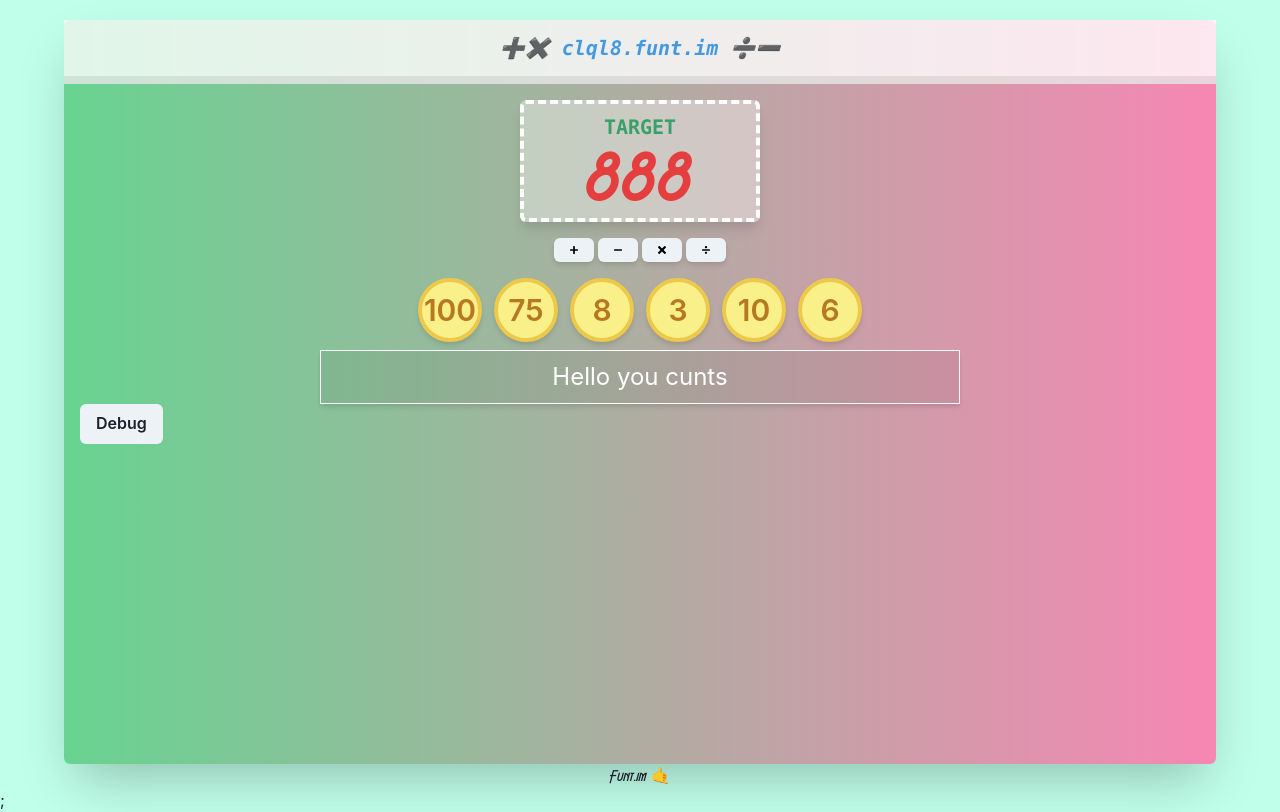
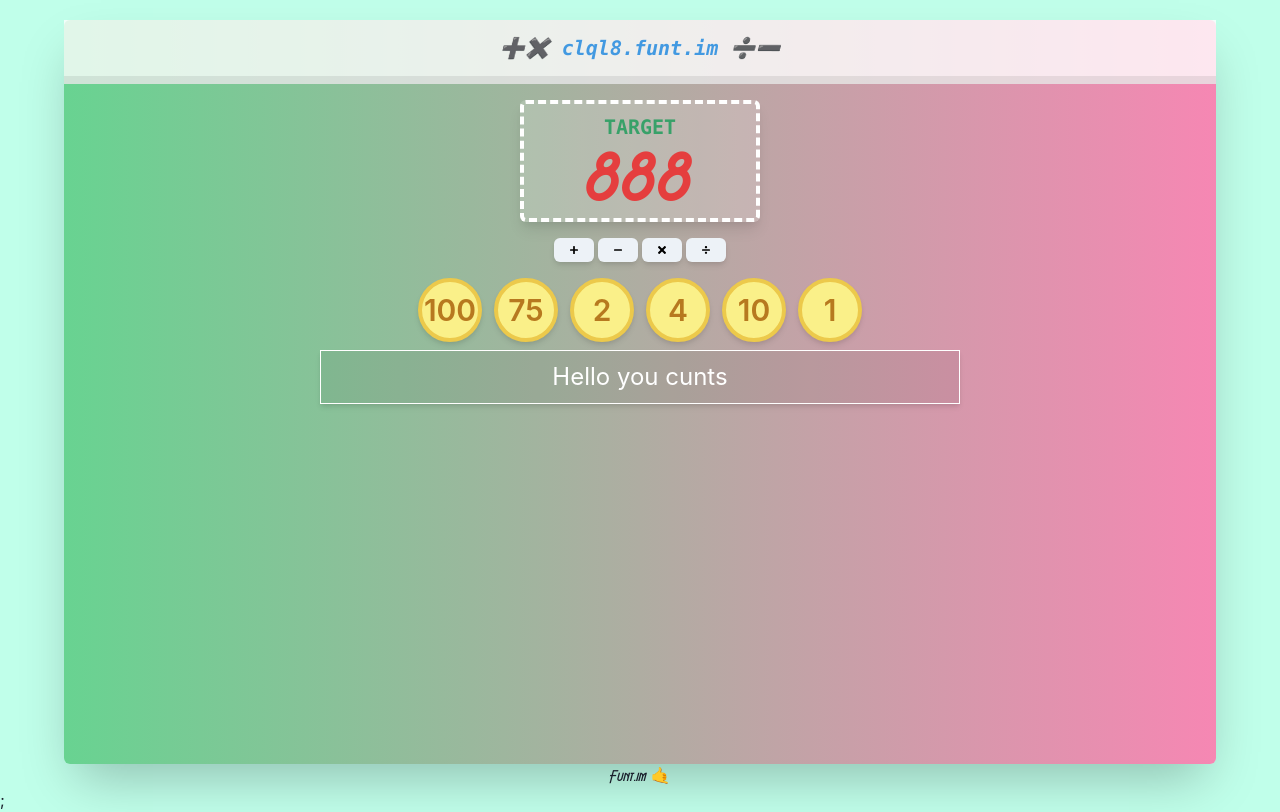
Before and after one commit to bhison/maths-challenge, a Next.js app: page / in a window 1280 px wide. Built offline with nearby package versions, Linux system fonts and the light colour scheme.

Commit message:
input working

```diff
--- /dev/null
+++ b/helpers/inputManager.ts
@@ -0,0 +1,24 @@
+import { operator, sum } from "types";
+const operators: operator[] = ["add", "subtract", "divide", "multiply"];
+
+const InputManager = ({
+  activeSum,
+  setActiveSum,
+  inputValue,
+}: {
+  activeSum: sum;
+  setActiveSum: (sum: sum) => void;
+  inputValue: number | operator;
+}) => {
+  if ((operators as any[]).includes(inputValue)) {
+    setActiveSum({ ...activeSum, operator: inputValue as operator });
+  } else {
+    if (activeSum.leftNumber) {
+      setActiveSum({ ...activeSum, rightNumber: inputValue as number });
+    } else {
+      setActiveSum({ ...activeSum, leftNumber: inputValue as number });
+    }
+  }
+};
+
+export default InputManager;
--- a/src/components/operators.tsx
+++ b/src/components/operators.tsx
@@ -1,13 +1,17 @@
 import { Button, HStack } from "@chakra-ui/react";
+import InputManager from "helpers/inputManager";
+import { useMemo } from "react";
 import { FaDivide, FaMinus, FaPlus, FaTimes } from "react-icons/fa";
-import { operator } from "types";
+import { operator, sum } from "types";
 
 const OperatorButton = ({
   operator,
   enabled,
+  onSelect,
 }: {
   operator: operator;
   enabled: boolean;
+  onSelect: () => void;
 }) => {
   return (
     <Button
@@ -17,6 +21,7 @@ const OperatorButton = ({
       w={enabled ? ["10", "12", "16"] : ["3", "4"]}
       h={enabled ? ["8", "10", "12"] : ["5", "6"]}
       shadow={"md"}
+      onClick={onSelect}
     >
       {operator === "add" ? (
         <FaPlus />
@@ -33,7 +38,17 @@ const OperatorButton = ({
   );
 };
 
-const Operators = ({ enabled }: { enabled: boolean } = { enabled: false }) => {
+const Operators = ({
+  currentSum,
+  setCurrentSum,
+}: {
+  currentSum: sum;
+  setCurrentSum: (val: sum) => void;
+}) => {
+  const enabled = useMemo(
+    () => !!currentSum.leftNumber && !currentSum.operator,
+    [currentSum]
+  );
   return (
     <HStack
       w="full"
@@ -45,10 +60,22 @@ const Operators = ({ enabled }: { enabled: boolean } = { enabled: false }) => {
       justify="center"
       spacing={enabled ? ["3", "4", "5"] : "1"}
     >
-      <OperatorButton operator={"add"} enabled={enabled} />
-      <OperatorButton operator={"subtract"} enabled={enabled} />
-      <OperatorButton operator={"multiply"} enabled={enabled} />
-      <OperatorButton operator={"divide"} enabled={enabled} />
+      {(["add", "subtract", "multiply", "divide"] as operator[]).map(
+        (operator: operator) => (
+          <OperatorButton
+            key={operator}
+            operator={operator}
+            enabled={enabled}
+            onSelect={() => {
+              InputManager({
+                activeSum: currentSum,
+                setActiveSum: setCurrentSum,
+                inputValue: operator,
+              });
+            }}
+          />
+        )
+      )}
     </HStack>
   );
 };
--- a/src/components/startingNumber.tsx
+++ b/src/components/startingNumber.tsx
@@ -1,6 +1,14 @@
 import { Button } from "@chakra-ui/react";
 
-const StartingNumber = ({ value }: { value: number }) => {
+const StartingNumber = ({
+  value,
+  onClick,
+  enabled,
+}: {
+  value: number;
+  onClick: () => void;
+  enabled: boolean;
+}) => {
   return (
     <Button
       border="4px"
@@ -19,6 +27,8 @@ const StartingNumber = ({ value }: { value: number }) => {
       color="yellow.600"
       fontSize={["xl", "2xl", "3xl"]}
       shadow="md"
+      onClick={onClick}
+      disabled={!enabled}
     >
       {value}
     </Button>
--- a/src/components/targetDisplay.tsx
+++ b/src/components/targetDisplay.tsx
@@ -11,7 +11,7 @@ const TargetDisplay = () => {
       borderColor="white"
       shadow="lg"
       mx="auto"
-      bg="whiteAlpha.500"
+      bg="whiteAlpha.300"
       borderRadius="md"
     >
       <Text
--- a/src/sections/game.tsx
+++ b/src/sections/game.tsx
@@ -1,10 +1,11 @@
-import { Button, Container, HStack, VStack } from "@chakra-ui/react";
-import { useState } from "react";
+import { Container, HStack, VStack } from "@chakra-ui/react";
+import InputManager from "helpers/inputManager";
+import { useEffect, useMemo, useState } from "react";
 import Operators from "src/components/operators";
+import StartingNumber from "src/components/startingNumber";
 import SumPane from "src/components/sumPane";
+import TargetDisplay from "src/components/targetDisplay";
 import { sum } from "types";
-import StartingNumber from "../components/startingNumber";
-import TargetDisplay from "../components/targetDisplay";
 
 const Game = () => {
   const [currentSum, setCurrentSum] = useState<sum>({
@@ -12,14 +13,26 @@ const Game = () => {
     rightNumber: undefined,
     operator: undefined,
   });
+  const [gameNumbers, setGameNumbers] = useState<number[]>([
+    100, 75, 2, 4, 10, 1,
+  ]);
 
-  const [operatorsEnabled, setOperatorsEnabled] = useState<boolean>(false);
+  const numbersEnabled = useMemo(
+    () =>
+      !currentSum.leftNumber ||
+      (!!currentSum.leftNumber &&
+        currentSum.operator &&
+        !currentSum.rightNumber),
+    [currentSum]
+  );
+
+  useEffect(() => console.log(currentSum), [currentSum]);
 
   return (
     <Container minW="full" py="4" bg="transparent">
       <VStack bg="transparent" spacing="2">
         <TargetDisplay />
-        <Operators enabled={operatorsEnabled} />
+        <Operators currentSum={currentSum} setCurrentSum={setCurrentSum} />
         <HStack
           mx="auto"
           align="center"
@@ -27,24 +40,24 @@ const Game = () => {
           bg="transparent"
           spacing={[1, 2, 3]}
         >
-          <StartingNumber value={100} />
-          <StartingNumber value={75} />
-          <StartingNumber value={8} />
-          <StartingNumber value={3} />
-          <StartingNumber value={10} />
-          <StartingNumber value={6} />
+          {gameNumbers.map((val: number, index: number) => (
+            <StartingNumber
+              key={index}
+              value={val}
+              enabled={numbersEnabled ?? false}
+              onClick={() =>
+                InputManager({
+                  activeSum: currentSum,
+                  setActiveSum: setCurrentSum,
+                  // We will need to make a number struct so each number entry has an id to be added/removed from play
+                  inputValue: val,
+                })
+              }
+            />
+          ))}
         </HStack>
-        <SumPane
-          sum={{
-            leftNumber: 100,
-            rightNumber: undefined,
-            operator: undefined,
-          }}
-        />
+        <SumPane sum={currentSum} />
       </VStack>
-      <Button onClick={() => setOperatorsEnabled(!operatorsEnabled)}>
-        Debug
-      </Button>
     </Container>
   );
 };
```
